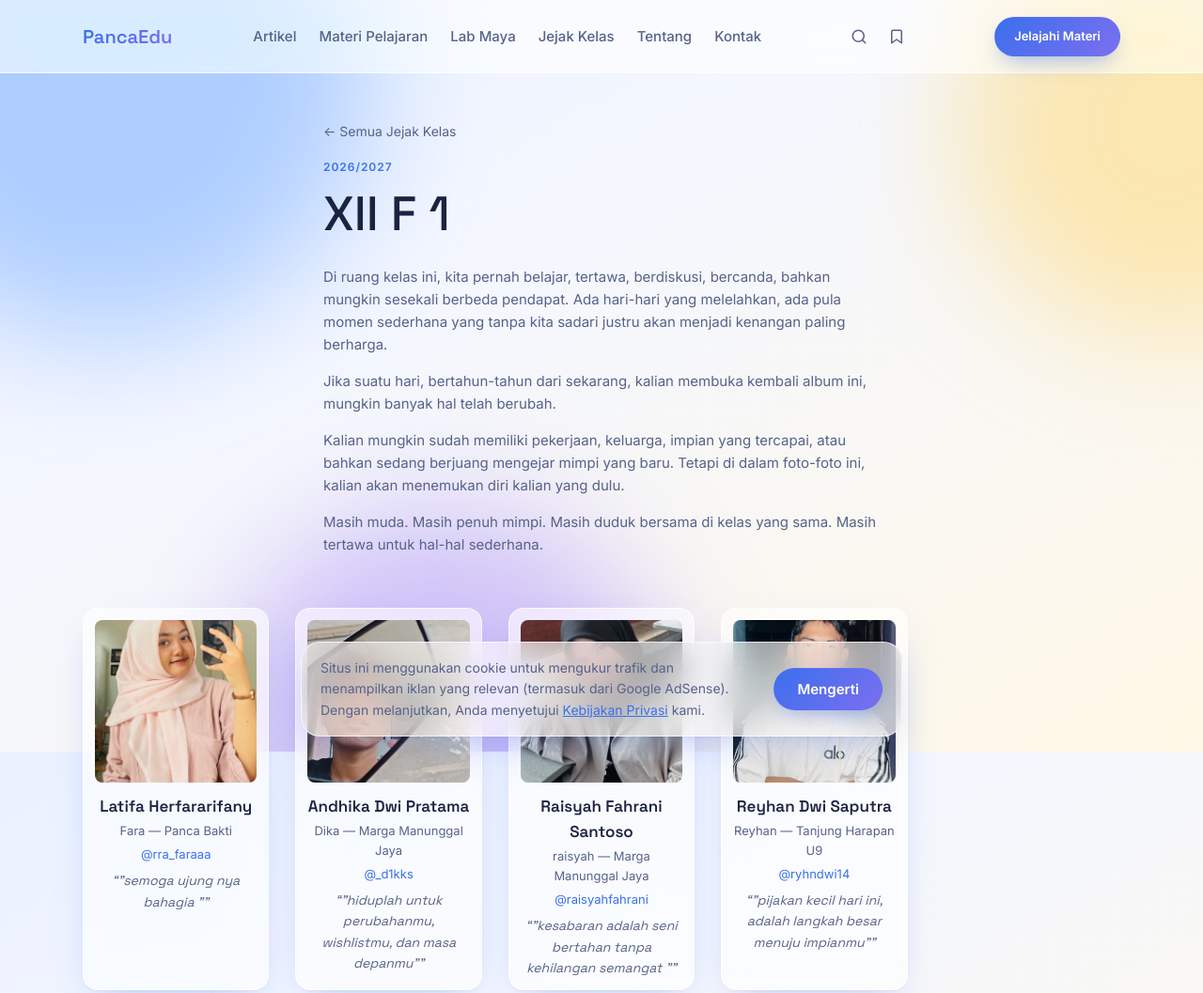
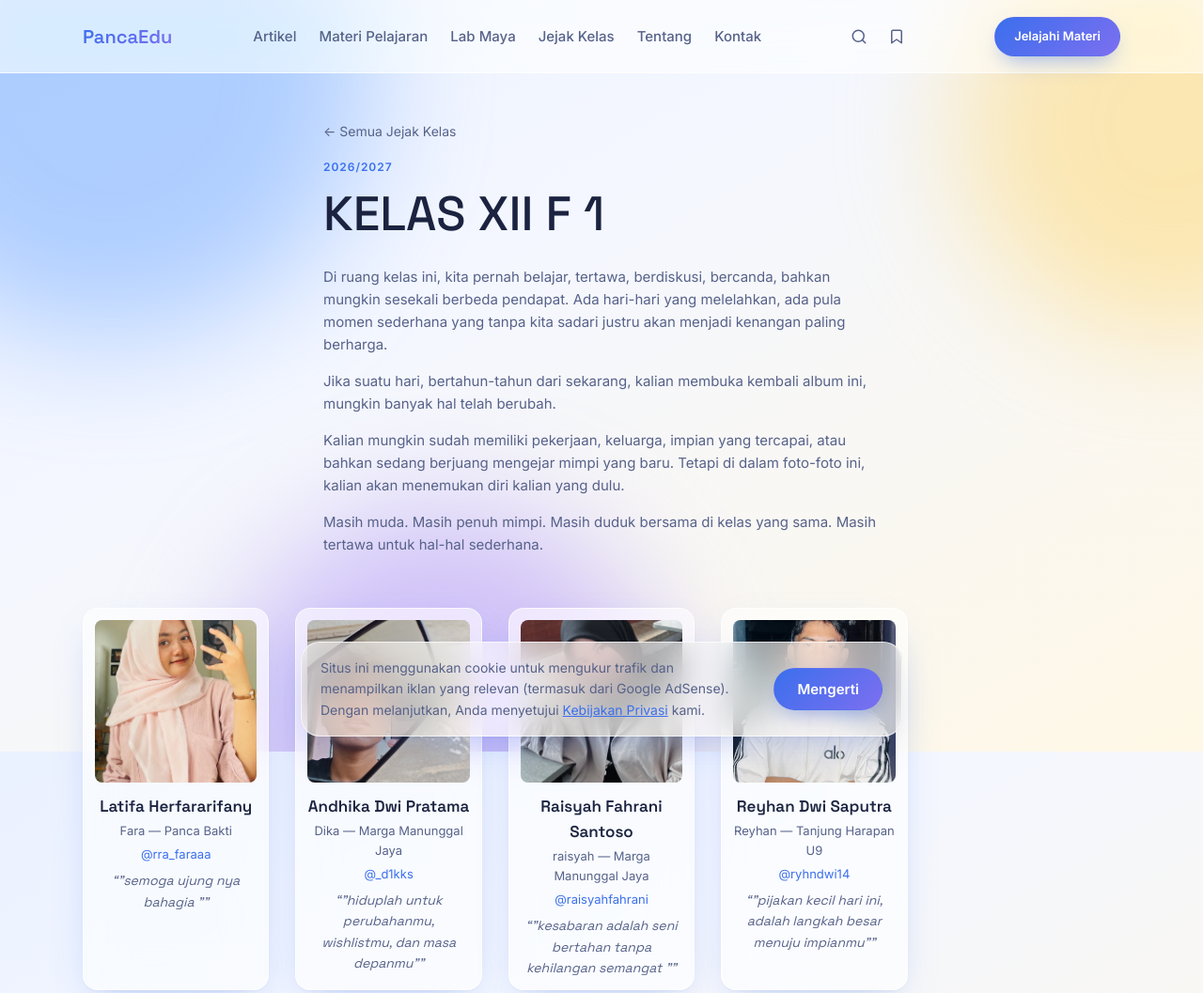
Before and after one commit to chenCandra/pancaedu-site, an Astro site: page /kenangan/2026-2027 in a window 1280 px wide. Shown: the top 1057 px of the page at 94% size. Built offline with nearby package versions, Linux system fonts and the light colour scheme; Astro itself is replaced by a stand-in of ours.

Commit message:
Update Angkatan “2026-2027”

```diff
--- a/src/content/kelas/2026-2027.md
+++ b/src/content/kelas/2026-2027.md
@@ -1,6 +1,6 @@
 ---
 tahunAjaran: 2026/2027
-namaKelas: XII F 1
+namaKelas: KELAS XII F 1
 siswa:
   - namaLengkap: Latifa Herfararifany
     namaPanggilan: Fara
```
